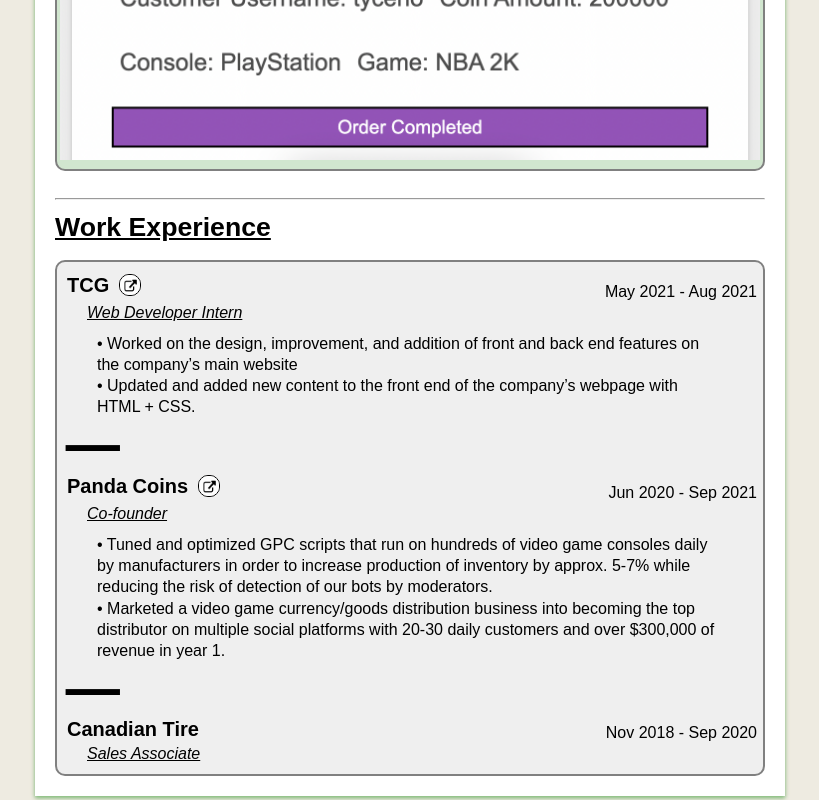
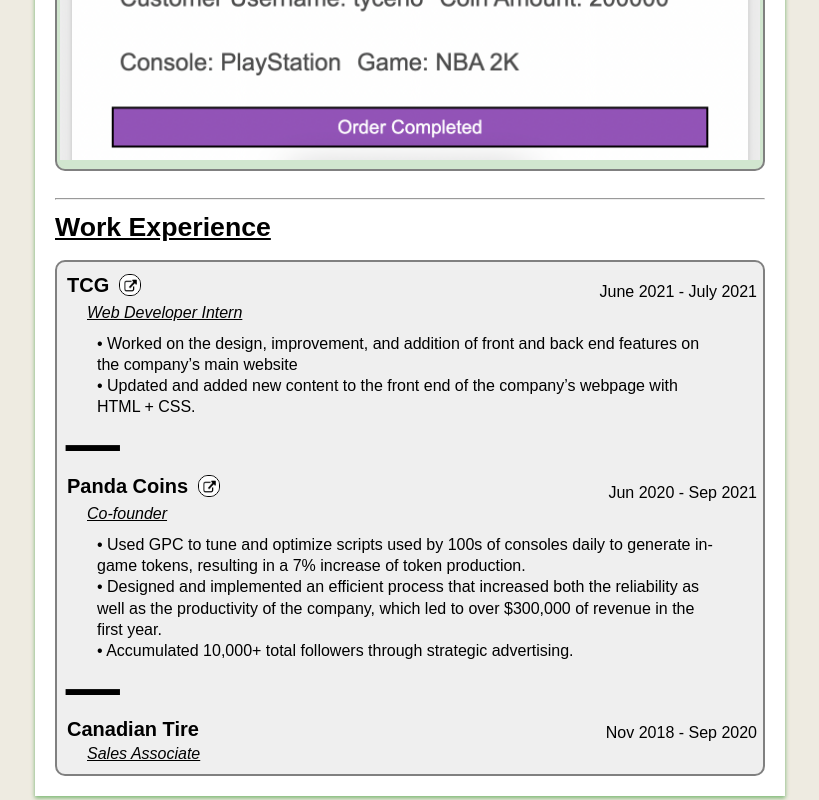
Before and after one commit to manveertrehan/manveertrehan.github.io, a React (Create React App) app: page / in a window 1280 px wide. Shown: the part 2067-2867 px from the top of the page, without its empty margins (230-1049 px from the left). Built offline with nearby package versions, Linux system fonts and the light colour scheme.

Commit message:
updated job descriptions

```diff
--- a/src/components/Experience.js
+++ b/src/components/Experience.js
@@ -17,7 +17,7 @@
                             <img src={require('..//images/link.png')} className="link" alt="" />
                         </a>
                         <div className="date">
-                            May 2021 - Aug 2021
+                            June 2021 - July 2021
                         </div>
                     </div>
                     <div className="jobTitle">
@@ -48,12 +48,13 @@
                         Co-founder
                     </div>
                     <div className="listBody">
-                        • Tuned and optimized GPC scripts that run on hundreds of video game consoles daily by manufacturers in
-                        order to increase production of inventory by approx. 5-7% while reducing the risk of detection of our bots by
-                        moderators.
+                        • Used GPC to tune and optimize scripts used by 100s of consoles daily to generate in-game tokens, resulting in
+                        a 7% increase of token production.
                         <br></br>
-                        • Marketed a video game currency/goods distribution business into becoming the top distributor on multiple
-                        social platforms with 20-30 daily customers and over $300,000 of revenue in year 1.
+                        • Designed and implemented an efficient process that increased both the reliability as well as the productivity of
+                        the company, which led to over $300,000 of revenue in the first year.
+                        <br></br>
+                        • Accumulated 10,000+ total followers through strategic advertising.
                     </div>
 
                     <div className="divider">
--- a/src/components/Header.js
+++ b/src/components/Header.js
@@ -1,5 +1,5 @@
 import React from 'react';
-import pdf from '../docs/ManveerTrehanResume.pdf'
+import pdf from '../docs/MTrehanResume.pdf'
 
 
 export default class Header extends React.Component {
--- a/src/index.css
+++ b/src/index.css
@@ -74,7 +74,7 @@
 
 .date {
     font-size: 12pt;
-    font-weight: 150;
+    font-weight: 350;
     margin-top: auto;
     margin-left: auto;
     margin-right: 6px;
```
Also changed, not shown: 2 other files (tests, documents, lock files or other folders).
